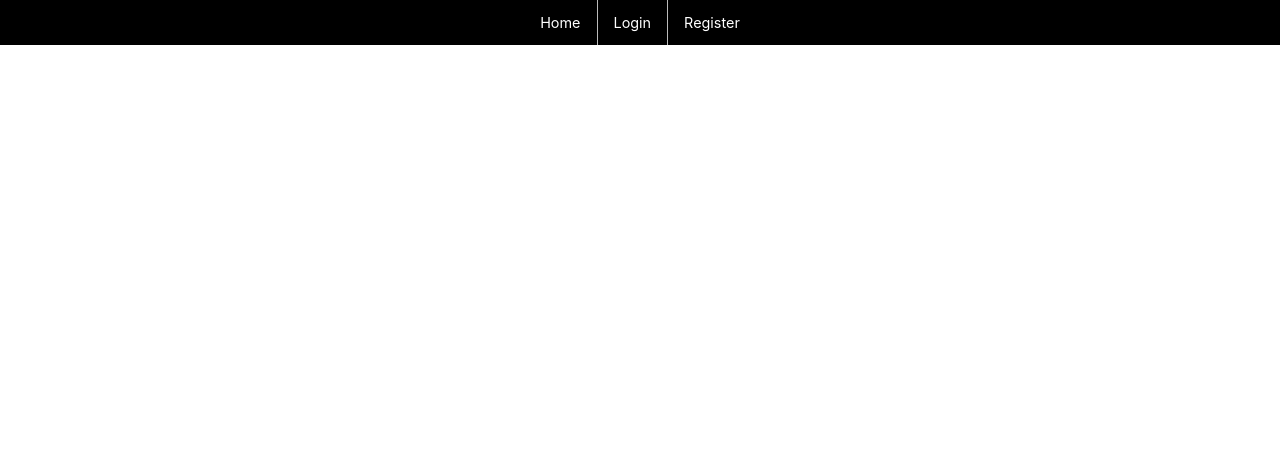
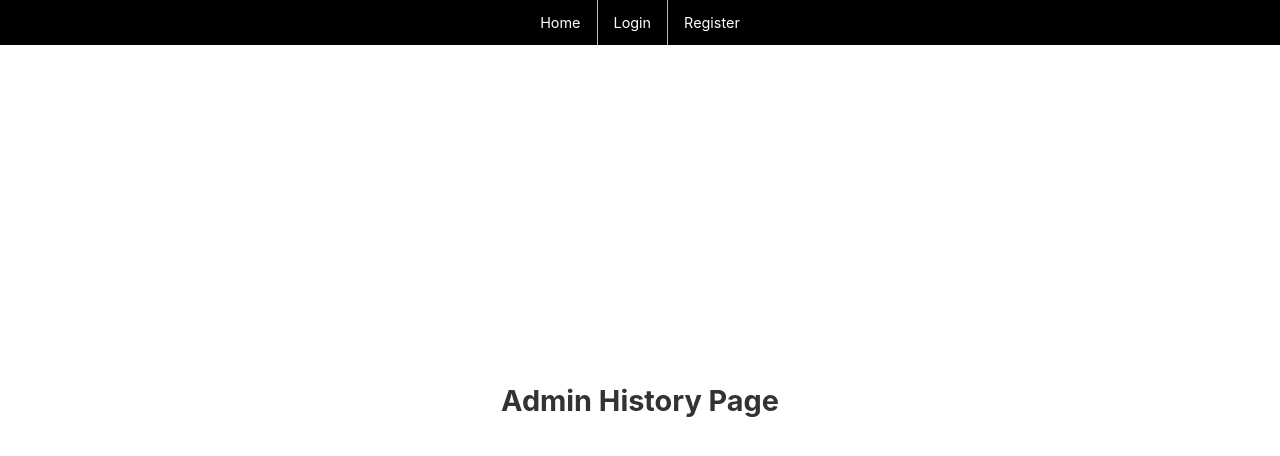
Before and after one commit to SheildSheild/COSC4351-Project, a React (Create React App) app: page /AdminHistory in a window 1280 px wide. Before the commit this address had no page. Shown: the top 456 px of the page. Built offline with nearby package versions, Linux system fonts and the light colour scheme.

Commit message:
admin history

```diff
--- a/src/App.js
+++ b/src/App.js
@@ -6,6 +6,7 @@ import RegisterPage from './components/Register/Register';
 import Profile from './components/ProfileManagement/profileManagement';
 import Events from './components/EventManagement/eventManagement';
 import UserEventsPage from './components/userEvents/userEvents';
+import AdminHistory from './components/adminHistory/adminHistory';
 import logo from './images/volunLogo.png';
 import './App.css';
 
@@ -38,7 +39,7 @@ function App() {
   let links = [["", "Home"], ["Login", "Login"], ["Register", "Register"]];
   if (isLoggedIn) {
     if (user.role === 'admin') {
-      links = [["", "Home"], ["Profile", "User Profile"], ["Events", "Event Management"], ["adminHistory", "Volunteer History"], ["Notifications", "Notifications"], ["Logout", "Logout"]];
+      links = [["", "Home"], ["Profile", "User Profile"], ["Events", "Event Management"], ["AdminHistory", "Volunteer History"], ["Notifications", "Notifications"], ["Logout", "Logout"]];
     } else {
       links = [["", "Home"], ["Profile", "User Profile"], ["UserEventsPage", "View Events"], ["userHistory", "My History"], ["Notifications", "Notifications"], ["Logout", "Logout"]];
     }
@@ -54,6 +55,7 @@ function App() {
         <Route path="/profile" element={<Profile />} />
         <Route path="/events" element={<Events />} />
         <Route path="/userEventsPage" element={<UserEventsPage />} />
+        <Route path="/AdminHistory" element={<AdminHistory />} />
       </Routes>
     </Router>
   );
--- /dev/null
+++ b/src/components/adminHistory/adminHistory.css
@@ -0,0 +1,12 @@
+.user-event-page {
+    display: flex;
+    justify-content: center;
+    align-items: center;
+    height: 100vh;
+    text-align: center;
+  }
+
+  .user-event-page h2 {
+    font-size: 2em;
+    color: #333;
+  }
--- /dev/null
+++ b/src/components/adminHistory/adminHistory.js
@@ -0,0 +1,12 @@
+import React from 'react';
+import './adminHistory.css';
+
+const adminHistory = () => {
+  return (
+    <div className="user-event-page">
+      <h2>Admin History Page</h2>
+    </div>
+  );
+};
+
+export default adminHistory;
```
